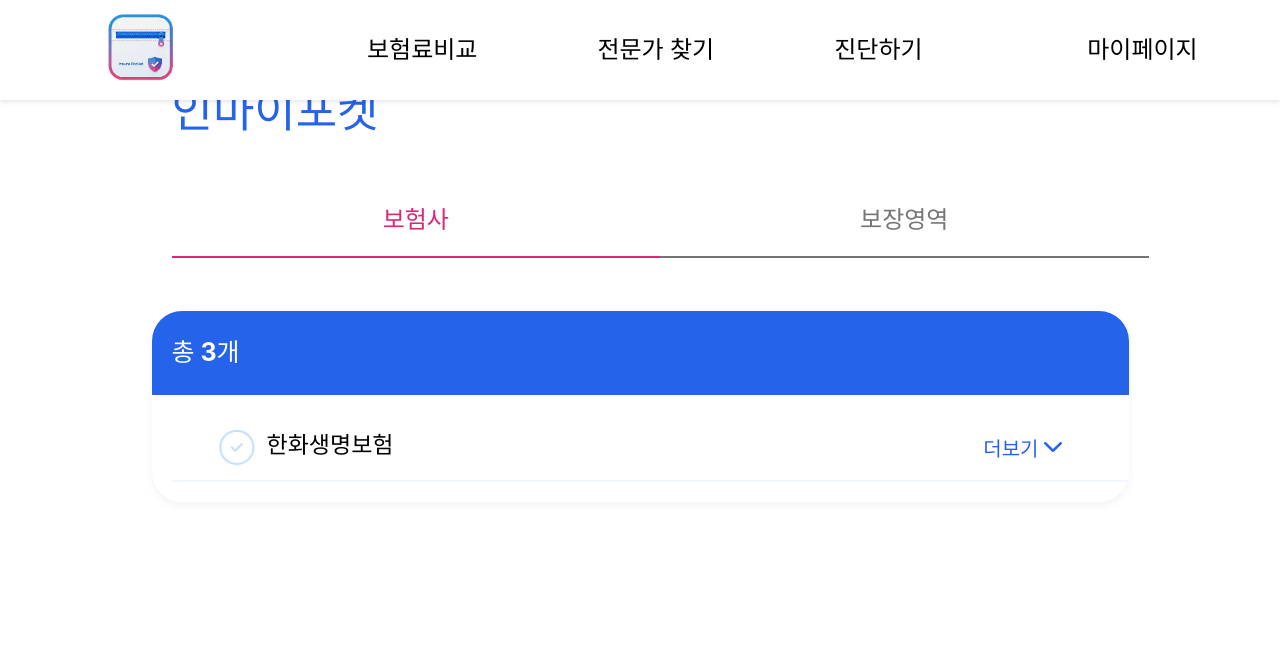
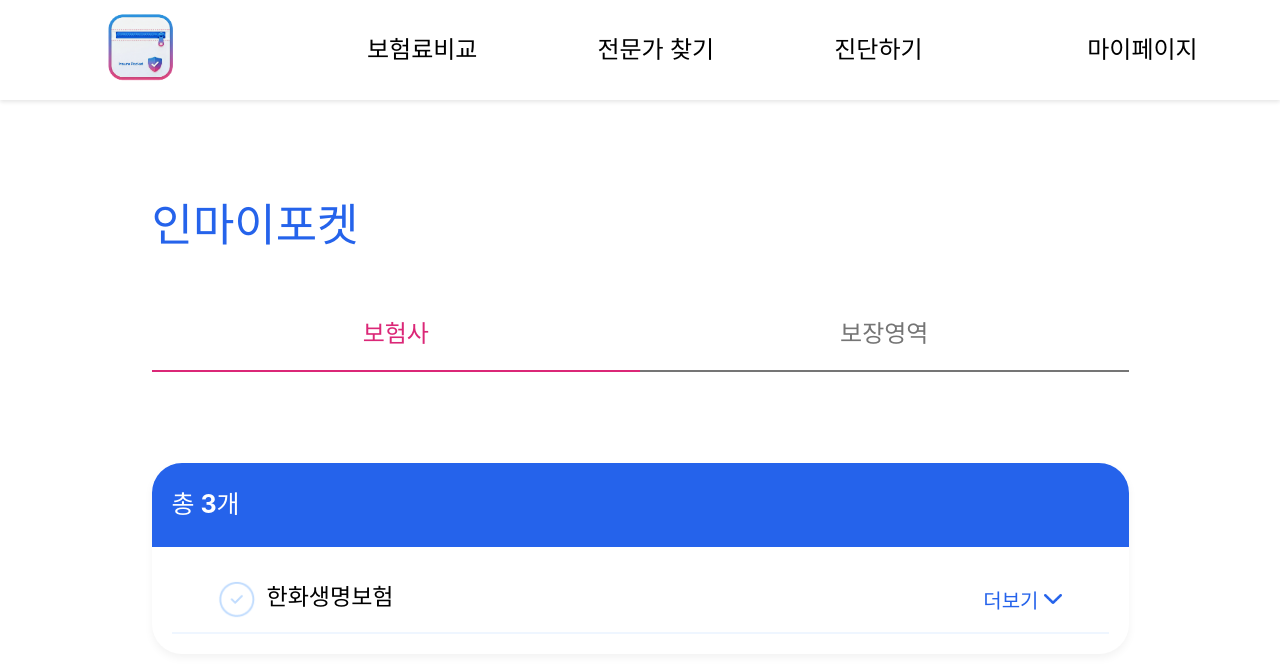
Before and after one commit to nenen2ya/insure-pocket, a React (Vite) app: page /inmypocket in a window 1280 px wide. Shown: the top 672 px of the page. Built offline with nearby package versions, Linux system fonts and the light colour scheme.

Commit message:
내보험 목록 맵

```diff
--- a/src/pages/Inmypocket.tsx
+++ b/src/pages/Inmypocket.tsx
@@ -1,330 +1,153 @@
-// import React, {useState} from 'react';
-// import ReportCard from "../components/ReportCard";
-// import PocketBar from '../components/PocketBar';
-// import RecommendCard from '../components/RecommendCard';
-// import hanhwa from "../assets/img/company/hanhwa.png"
-// import samsung from "../assets/img/company/samsung.png"
-// import metlife from "../assets/img/company/metlife.png"
-
-
-// const Inmypocket:React.FC = () => {
-//     const insurnum = "3"
-//     const company = "한화생명보험"
-//     const type = "암"
-//     const imgSrcs = [hanhwa,samsung,metlife];
-//     const titles = [
-//         "한화생명 무슨무슨 암보험 (갱신형)",
-//         "삼성생명 무슨무슨 암보험 (갱신형)",
-//         "메트라이프 무슨무슨 암보험 (갱신형)"
-//     ];
-//     const hrefs = [
-//         "https://www.hanwhalife.com/main/MN_0000000_P10000.do", //한화 주소
-//         "https://www.samsunglife.com/", //삼성 주소
-//         "https://www.metlife.co.kr/", //메트라이프 주소
-//     ]
-//     const cancerKeywords = [
-//         ["간암", "갑상선암", "폐암","위암"],
-//         ['위암', '대장암'],
-//         ['폐암']
-//     ];
-//     const [activeTab, setActiveTab] = useState<"보험사" | "보장영역">("보험사")
-
-//     return(
-//         <div>
-//             <div style={{
-//                 display:"flex",
-//                 flexDirection:"column",
-//                 alignItems:"flex-start",
-//                 backgroundColor:"red"
-//             }}>
-//                 <p style={{color:"#2563EB", fontSize:"45px", fontWeight:"500"}}>인마이포켓</p>
-//             </div>
-
-//             <div style={{
-//                 display:"flex",
-//                 flexDirection:"row",
-//                 alignItems:"center",
-//                 width:"977px",
-//                 height:"61px",
-//                 position:"relative"
-//             }}>
-//                 {/*보험사탭*/}
-//                 <div onClick={() => setActiveTab("보험사")} style={{
-//                     width:"488.5px",
-//                     height:"100%",
-//                     display:"flex",
-//                     alignItems:"center",
-//                     justifyContent:"center",
-//                     cursor:"pointer",
-//                     position:"relative"
-//                 }}>
-//                     <div style={{
-//                         color: activeTab === "보험사" ? "#DB2777" : "#757575",
-//                         fontSize: 24,
-//                         fontWeight:"500",
-//                         lineHeight: 1.4,
-//                         transition:"color 0.3s ease"
-//                     }}>
-//                         보험사
-//                     </div>
-//                     <div style={{
-//                         backgroundColor: activeTab === "보험사" ? "#DB2777" : "#757575",
-//                         width:"100%",
-//                         height:"2px",
-//                         bottom:"-7px",
-//                         position:"absolute",
-//                         transition:"background-color 0.3s ease"
-//                     }}>
-//                     </div>
-//                 </div>
-
-//                 {/*보장영역탭*/}
-//                 <div onClick={() => setActiveTab("보장영역")} style={{
-//                     width:"488.5px",
-//                     height:"100%",
-//                     display:"flex",
-//                     alignItems:"center",
-//                     justifyContent:"center",
-//                     cursor:"pointer",
-//                     position:"relative"
-//                 }}>
-//                     <div style={{
-//                         color: activeTab === "보장영역" ? "#DB2777" : "#757575",
-//                         fontSize: 24,
-//                         fontWeight:"500",
-//                         lineHeight: 1.4,
-//                         transition:"color 0.3s ease"
-//                     }}>
-//                         보장영역
-//                     </div>
-//                     <div style={{
-//                         backgroundColor: activeTab === "보장영역" ? "#DB2777" : "#757575",
-//                         width:"100%",
-//                         height:"2px",
-//                         bottom:"-7px",
-//                         position:"absolute",
-//                         transition:"background-color 0.3s ease"
-//                     }}>
-//                     </div>
-//                 </div>
-//             </div>
-
-//             <div style={{marginTop:"78px"}}>
-//                 <ReportCard title={`총 ${insurnum}개`} width="977px" height="auto">
-//                     <div style={{overflow:"hidden", width:"100%"}}>
-//                         <div style={{
-//                             display:"flex",
-//                             justifyContent:"row",
-//                             transform: activeTab === "보험사" ? "translateX(0%)" : "translateX(-100%)",
-//                             transition:"transform 0.3s ease-in-out",
-//                         }}>
-//                             {/*보험사*/}
-//                             <div style ={{
-//                                 width:"100%",
-//                                 flexShrink:0,
-//                             }}>
-//                                 <PocketBar std={company}>
-//                                     {imgSrcs.map((imgSrc,i) => (
-//                                     <RecommendCard
-//                                         key = {i}
-//                                         imgSrc={imgSrc}
-//                                         title={titles[i]}
-//                                         cancerKeywords={cancerKeywords[i]}
-//                                         href={hrefs[i]}
-//                                         width="800px"
-//                                     />
-//                                 ))
-//                                 }
-//                             </PocketBar>
-//                             </div>
-//                             {/*보장영역*/}
-//                             <div style ={{
-//                                 width:"100%",
-//                                 flexShrink:0
-//                             }}>
-//                                 <PocketBar std={type}></PocketBar>
-//                             </div>
-//                         </div>
-//                     </div>
-//                 </ReportCard>
-//             </div>
-//         </div>
-//     );
-// };
-
-// export default Inmypocket
-
-import React, { useState } from 'react';
+import React, {useState} from 'react';
 import ReportCard from "../components/ReportCard";
 import PocketBar from '../components/PocketBar';
 import RecommendCard from '../components/RecommendCard';
-import hanhwa from "../assets/img/company/hanhwa.png";
-import samsung from "../assets/img/company/samsung.png";
-import metlife from "../assets/img/company/metlife.png";
+import hanhwa from "../assets/img/company/hanhwa.png"
+import samsung from "../assets/img/company/samsung.png"
+import metlife from "../assets/img/company/metlife.png"
 
-const Inmypocket: React.FC = () => {
-const insurnum = "3";
-const company = "한화생명보험";
-const type = "암";
-const imgSrcs = [hanhwa, samsung, metlife];
+
+const Inmypocket:React.FC = () => {
+    const insurnum = "3"
+    const company = "한화생명보험"
+    const type = "암"
+    const imgSrcs = [hanhwa,samsung,metlife];
     const titles = [
         "한화생명 무슨무슨 암보험 (갱신형)",
         "삼성생명 무슨무슨 암보험 (갱신형)",
-    "메트라이프 무슨무슨 암보험 (갱신형)",
+        "메트라이프 무슨무슨 암보험 (갱신형)"
     ];
     const hrefs = [
-    "https://www.hanwhalife.com/main/MN_0000000_P10000.do",
-    "https://www.samsunglife.com/",
-    "https://www.metlife.co.kr/",
+        "https://www.hanwhalife.com/main/MN_0000000_P10000.do", //한화 주소
+        "https://www.samsunglife.com/", //삼성 주소
+        "https://www.metlife.co.kr/", //메트라이프 주소
+    ]
+    const cancerKeywords = [
+        ["간암", "갑상선암", "폐암","위암"],
+        ['위암', '대장암'],
+        ['폐암']
     ];
-const cancerKeywords = [
-    ["간암", "갑상선암", "폐암", "위암"],
-    ["위암", "대장암"],
-    ["폐암"],
-];
+    const [activeTab, setActiveTab] = useState<"보험사" | "보장영역">("보험사")
 
-const [activeTab, setActiveTab] = useState<"보험사" | "보장영역">("보험사");
+    return(
+        <div>
+            <div style={{
+                position:"sticky",
+                top:0,
+                backgroundColor:"#fff",
+                zIndex:10,
+                paddingBottom:"20px"
+            }}>
+                <div style={{
+                    display:"flex",
+                    flexDirection:"column",
+                    alignItems:"flex-start",
+                }}>
+                    <p style={{color:"#2563EB", fontSize:"45px", fontWeight:"500"}}>인마이포켓</p>
+                </div>
 
-return (
                 <div style={{
-    display: "flex",
-    flexDirection: "column",
-    alignItems: "center",
-    width: "100%",
-    minHeight: "100vh",
-    overflowY: "auto", // 스크롤 전체에만 걸림
-    backgroundColor: "white",
-    position: "relative",
+                    display:"flex",
+                    flexDirection:"row",
+                    alignItems:"center",
+                    width:"977px",
+                    height:"61px",
+                    position:"relative"
                 }}>
-    {/* ✅ 제목 (고정됨) */}
-    <div style={{
-        position: "sticky",  // 스크롤해도 상단에 고정
-        top: 0,
-        zIndex: 20,
-        backgroundColor: "white",
-        paddingBottom: "20px",
+                    {/*보험사탭*/}
+                    <div onClick={() => setActiveTab("보험사")} style={{
+                        width:"488.5px",
+                        height:"100%",
+                        display:"flex",
+                        alignItems:"center",
+                        justifyContent:"center",
+                        cursor:"pointer",
+                        position:"relative"
                     }}>
-        <p style={{
-        color: "#2563EB",
-        fontSize: "45px",
-        fontWeight: "500",
-        textAlign: "left",
-        marginLeft: "40px"
-        }}>
-        인마이포켓
-        </p>
-
-        {/* 탭 */}
-        <div style={{
-        display: "flex",
-        flexDirection: "row",
-        alignItems: "center",
-        width: "977px",
-        height: "61px",
-        position: "relative",
-        marginLeft: "40px"
-        }}>
-        {/* 보험사 탭 */}
-        <div
-            onClick={() => setActiveTab("보험사")}
-            style={{
-            width: "488.5px",
-            height: "100%",
-            display: "flex",
-            alignItems: "center",
-            justifyContent: "center",
-            cursor: "pointer",
-            position: "relative",
-            }}
-        >
                         <div style={{
                             color: activeTab === "보험사" ? "#DB2777" : "#757575",
                             fontSize: 24,
-            fontWeight: "500",
-            transition: "color 0.3s ease",
+                            fontWeight:"500",
+                            lineHeight: 1.4,
+                            transition:"color 0.3s ease"
                         }}>
                             보험사
                         </div>
                         <div style={{
                             backgroundColor: activeTab === "보험사" ? "#DB2777" : "#757575",
-            width: "100%",
-            height: "2px",
-            bottom: "-7px",
-            position: "absolute",
-            transition: "background-color 0.3s ease",
-            }} />
+                            width:"100%",
+                            height:"2px",
+                            bottom:"-7px",
+                            position:"absolute",
+                            transition:"background-color 0.3s ease"
+                        }}>
+                        </div>
                     </div>
 
-        {/* 보장영역 탭 */}
-        <div
-            onClick={() => setActiveTab("보장영역")}
-            style={{
-            width: "488.5px",
-            height: "100%",
-            display: "flex",
-            alignItems: "center",
-            justifyContent: "center",
-            cursor: "pointer",
-            position: "relative",
-            }}
-        >
+                    {/*보장영역탭*/}
+                    <div onClick={() => setActiveTab("보장영역")} style={{
+                        width:"488.5px",
+                        height:"100%",
+                        display:"flex",
+                        alignItems:"center",
+                        justifyContent:"center",
+                        cursor:"pointer",
+                        position:"relative"
+                    }}>
                         <div style={{
                             color: activeTab === "보장영역" ? "#DB2777" : "#757575",
                             fontSize: 24,
-            fontWeight: "500",
-            transition: "color 0.3s ease",
+                            fontWeight:"500",
+                            lineHeight: 1.4,
+                            transition:"color 0.3s ease"
                         }}>
                             보장영역
                         </div>
                         <div style={{
                             backgroundColor: activeTab === "보장영역" ? "#DB2777" : "#757575",
-            width: "100%",
-            height: "2px",
-            bottom: "-7px",
-            position: "absolute",
-            transition: "background-color 0.3s ease",
-            }} />
+                            width:"100%",
+                            height:"2px",
+                            bottom:"-7px",
+                            position:"absolute",
+                            transition:"background-color 0.3s ease"
+                        }}>
+                        </div>
                     </div>
                 </div>
             </div>
 
-    {/* ✅ ReportCard (고정된 구조 안에서 토글만 확장됨) */}
-    <div style={{ marginTop: "40px" }}>
+            <div style={{marginTop:"78px"}}>
                 <ReportCard title={`총 ${insurnum}개`} width="977px" height="auto">
+                    <div style={{overflow:"hidden", width:"100%"}}>
                         <div style={{
-            overflow: "visible",
-            width: "100%",
-            position: "relative"
+                            display:"flex",
+                            justifyContent:"row",
+                            transform: activeTab === "보험사" ? "translateX(0%)" : "translateX(-100%)",
+                            transition:"transform 0.3s ease-in-out",
                         }}>
-            <div style={{
-            display: "flex",
-            justifyContent: "row",
-            transform: activeTab === "보험사" ? "translateX(0%)" : "translateX(-100%)",
-            transition: "transform 0.3s ease-in-out",
-            }}>
-            {/* 보험사 탭 */}
-            <div style={{
-                width: "100%",
-                flexShrink: 0,
+                            {/*보험사*/}
+                            <div style ={{
+                                width:"100%",
+                                flexShrink:0,
                             }}>
                                 <PocketBar std={company}>
-                {imgSrcs.map((imgSrc, i) => (
+                                    {imgSrcs.map((imgSrc,i) => (
                                     <RecommendCard
-                    key={i}
+                                        key = {i}
                                         imgSrc={imgSrc}
                                         title={titles[i]}
                                         cancerKeywords={cancerKeywords[i]}
                                         href={hrefs[i]}
                                         width="800px"
                                     />
-                ))}
+                                ))
+                                }
                             </PocketBar>
                             </div>
-
-            {/* 보장영역 탭 */}
-            <div style={{
-                width: "100%",
-                flexShrink: 0
+                            {/*보장영역*/}
+                            <div style ={{
+                                width:"100%",
+                                flexShrink:0
                             }}>
                                 <PocketBar std={type}></PocketBar>
                             </div>
@@ -336,4 +159,4 @@
     );
 };
 
-export default Inmypocket;
+export default Inmypocket
```
Also changed, not shown: src/pages/Myinsur.tsx (+17 -20 lines). Lines whose indentation alone changed are shown as unchanged.
